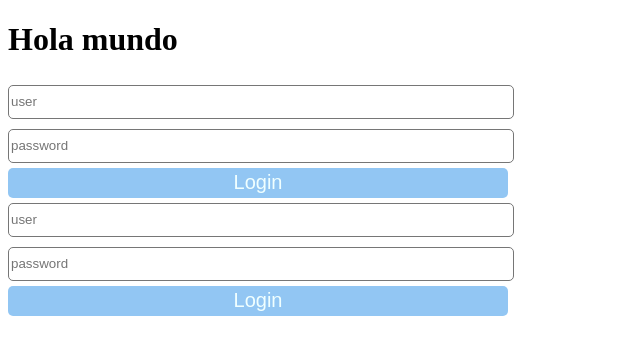
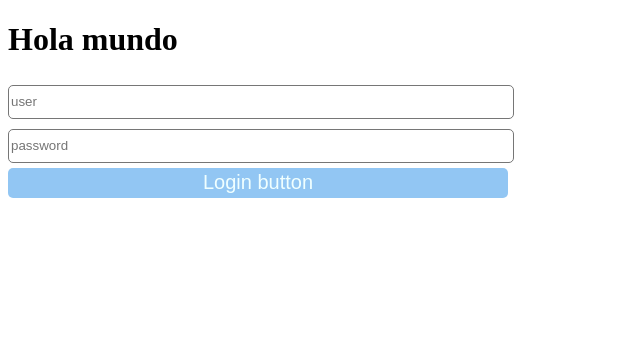
Before and after one commit to Felipemantilla01/angular-course, an Angular app: page / in a window 1280 px wide. Shown: the top 354 px of the page, without its empty margins (0-640 px from the left). Built offline with nearby package versions, Linux system fonts and the light colour scheme.

Commit message:
documentation branch components

```diff
--- a/src/app/app.component.html
+++ b/src/app/app.component.html
@@ -1,5 +1,3 @@
 <h1> Hola mundo</h1>
 
 <app-test></app-test>
-
-<app-test></app-test>
--- a/src/app/test/test.component.html
+++ b/src/app/test/test.component.html
@@ -1,5 +1,5 @@
 <div>
     <input type="text" placeholder="user"><br>
     <input type="password" placeholder="password"><br>
-    <button> Login </button>
+    <button> {{loginBtnText}} </button>
 </div>
--- a/src/app/test/test.component.ts
+++ b/src/app/test/test.component.ts
@@ -7,7 +7,8 @@ import { Component, OnInit } from '@angular/core';
 })
 export class TestComponent implements OnInit {
 
-  constructor() { }
+  loginBtnText = 'Login button'
+  constructor() {}
 
   ngOnInit() {
   }
```
